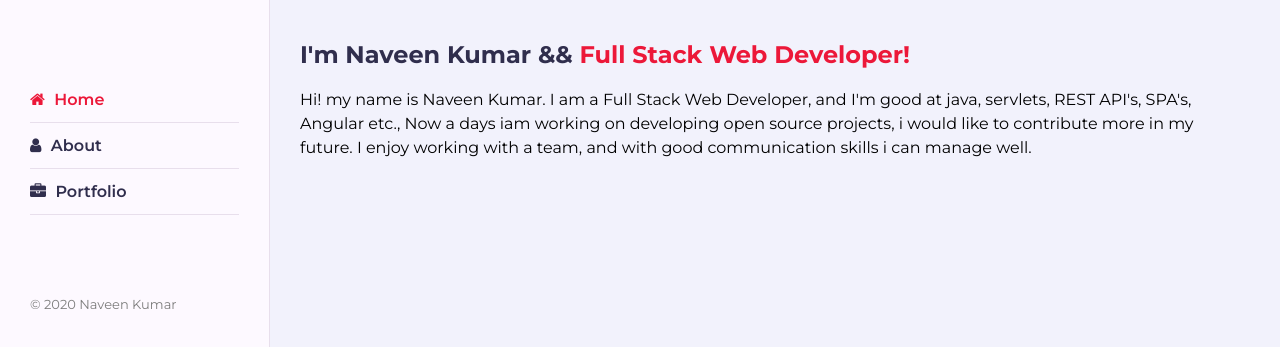
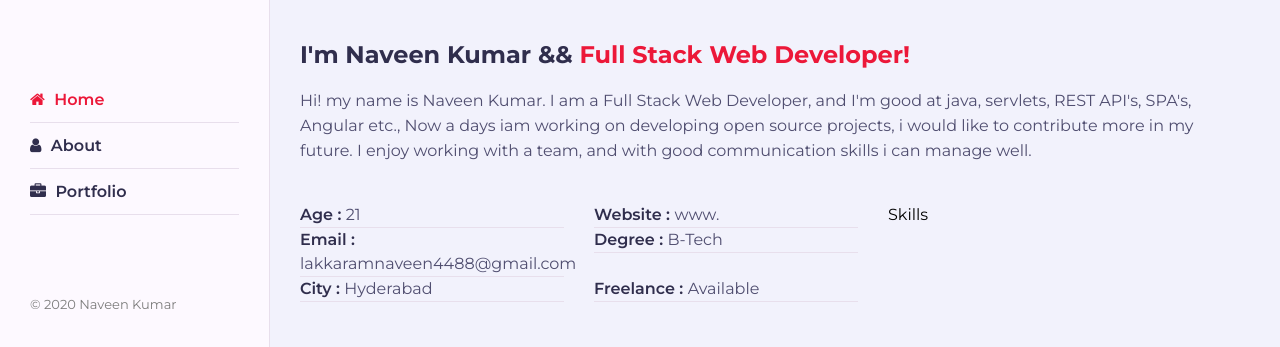
Before and after one commit to lakkaramnaveen/my-portfolio, a plain HTML site: page index.html in a window 1280 px wide. Shown: the part 143-490 px from the top of the page. Drawn offline with Linux system fonts and the light colour scheme.

Commit message:
Add personal info and some styles to it.

```diff
--- a/css/style.css
+++ b/css/style.css
@@ -281,4 +281,36 @@ box-sizing: border-box;
     color: #302e4d;
 }
 .about .about-content .about-text p{
+    font-size: 16px;
+    line-height: 25px;
+    color: #504e70;
+    margin: 0;
 }
+.about .about-content .personal-info{
+    -ms-flex: 0 0 60%;
+    flex: 0 0 60%;
+    max-width: 60%;
+    margin-top: 40px;
+}
+.about .about-content .personal-info .info-item{
+    -ms-flex: 0 0 50%;
+    flex: 0 0 50%;
+    max-width: 50%;
+}
+.about .about-content .personal-info .info-item p{
+    font-weight: 600;
+    padding: 0;
+    font-size: 16px;
+    color: #302e4d;
+    border-bottom:1px solid #e8dfec;
+}
+.about .about-content .personal-info .info-item p span{
+    font-weight: 400;
+    color: #504e70;
+}
+.about .about-content .skills{
+    -ms-flex: 0 0 40%;
+    flex: 0 0 40%;
+    max-width: 40%;
+    margin-top: 40px;
+}
--- a/index.html
+++ b/index.html
@@ -74,6 +74,33 @@
                    </p>
                  </div>
                </div>
+               <div class="row">
+                 <div class="personal-info padd-15">
+                  <div class="row">
+                    <div class="info-item padd-15">
+                      <p>Age : <span>21</span></p>
+                    </div>
+                    <div class="info-item padd-15">
+                     <p>Website : <span>www.</span></p>
+                   </div>
+                   <div class="info-item padd-15">
+                     <p>Email : <span>lakkaramnaveen4488@gmail.com</span></p>
+                   </div>
+                   <div class="info-item padd-15">
+                     <p>Degree : <span>B-Tech</span></p>
+                   </div>
+                   <div class="info-item padd-15">
+                    <p>City : <span>Hyderabad</span></p>
+                  </div>
+                  <div class="info-item padd-15">
+                    <p>Freelance : <span>Available</span></p>
+                  </div>
+                 </div>
+                </div>
+                 <div class="skills padd-15">
+                   Skills
+                 </div>
+               </div>
              </div>
            </div>
          </div>
```
